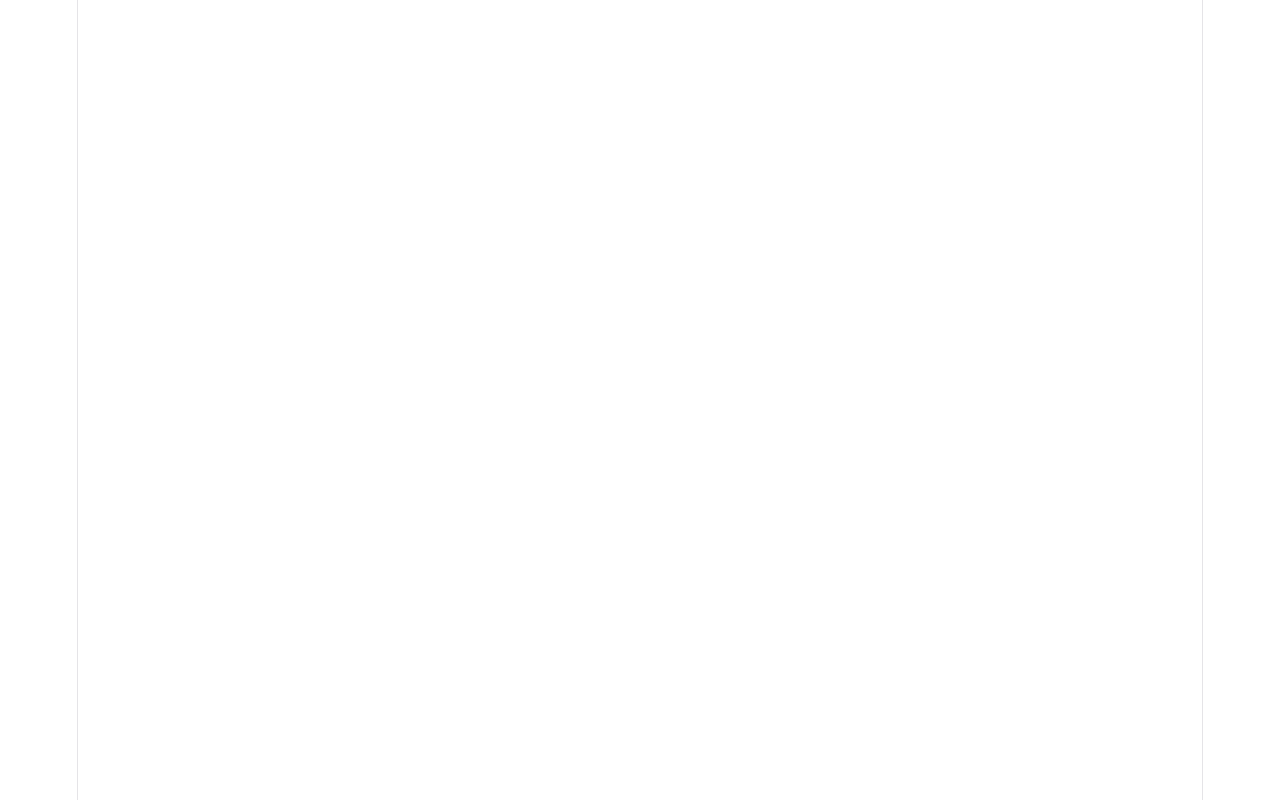
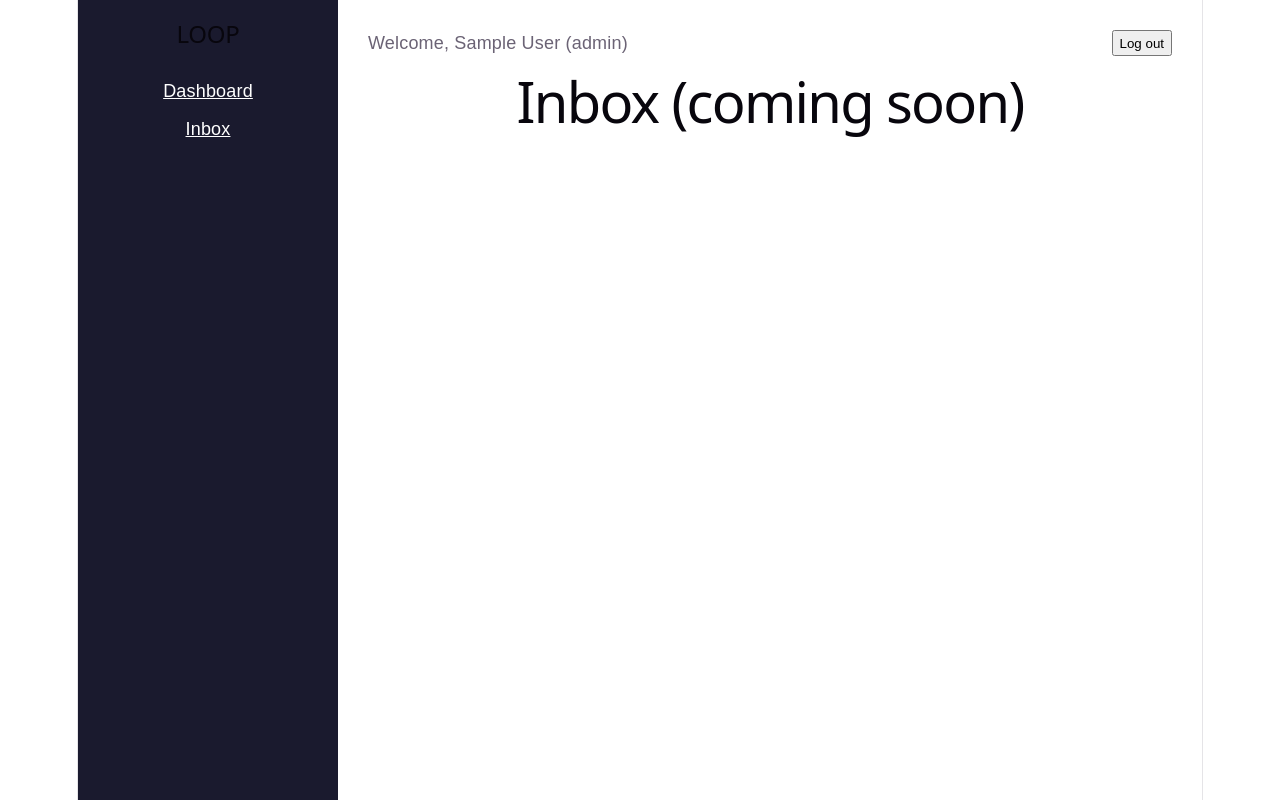
Before and after one commit to S92061424/loop-feedback-platform, a React (Vite) app in the folder frontend/: page /inbox in a window 1280 px wide. Before the commit this address had no page. Built offline with nearby package versions, Linux system fonts and the light colour scheme; sample sign-in values are in the browser's storage.

Commit message:
frontend: add auth context, layout, protected routing, dashboard shell

```diff
--- a/frontend/src/App.tsx
+++ b/frontend/src/App.tsx
@@ -1,21 +1,36 @@
 import { BrowserRouter, Routes, Route, Navigate } from "react-router-dom";
+import { AuthProvider } from "./context/AuthContext";
 import Login from "./pages/Login";
 import Signup from "./pages/Signup";
+import Dashboard from "./pages/Dashboard";
+import Layout from "./components/Layout";
+import ProtectedRoute from "./components/ProtectedRoute";
 
-function Dashboard() {
-  return <h1 style={{ textAlign: "center", marginTop: 80 }}>Dashboard (coming soon)</h1>;
+function Inbox() {
+  return <h1>Inbox (coming soon)</h1>;
 }
 
 function App() {
   return (
+    <AuthProvider>
       <BrowserRouter>
         <Routes>
-        <Route path="/" element={<Navigate to="/login" />} />
           <Route path="/login" element={<Login />} />
           <Route path="/signup" element={<Signup />} />
+          <Route
+            element={
+              <ProtectedRoute>
+                <Layout />
+              </ProtectedRoute>
+            }
+          >
             <Route path="/dashboard" element={<Dashboard />} />
+            <Route path="/inbox" element={<Inbox />} />
+          </Route>
+          <Route path="/" element={<Navigate to="/login" />} />
         </Routes>
       </BrowserRouter>
+    </AuthProvider>
   );
 }
 
--- /dev/null
+++ b/frontend/src/components/Layout.tsx
@@ -0,0 +1,31 @@
+import { Link, Outlet, useNavigate } from "react-router-dom";
+import { useAuth } from "../context/AuthContext";
+
+export default function Layout() {
+  const { user, logout } = useAuth();
+  const navigate = useNavigate();
+
+  const handleLogout = () => {
+    logout();
+    navigate("/login");
+  };
+
+  return (
+    <div style={{ display: "flex", minHeight: "100vh", fontFamily: "sans-serif" }}>
+      <aside style={{ width: 220, background: "#1a1a2e", color: "white", padding: 20 }}>
+        <h2 style={{ marginBottom: 30 }}>LOOP</h2>
+        <nav style={{ display: "flex", flexDirection: "column", gap: 12 }}>
+          <Link to="/dashboard" style={{ color: "white" }}>Dashboard</Link>
+          <Link to="/inbox" style={{ color: "white" }}>Inbox</Link>
+        </nav>
+      </aside>
+      <main style={{ flex: 1, padding: 30 }}>
+        <div style={{ display: "flex", justifyContent: "space-between", marginBottom: 20 }}>
+          <span>Welcome, {user?.name} ({user?.role})</span>
+          <button onClick={handleLogout}>Log out</button>
+        </div>
+        <Outlet />
+      </main>
+    </div>
+  );
+}
--- /dev/null
+++ b/frontend/src/components/ProtectedRoute.tsx
@@ -0,0 +1,9 @@
+import { Navigate } from "react-router-dom";
+import { useAuth } from "../context/AuthContext";
+import type { ReactNode } from "react";
+
+export default function ProtectedRoute({ children }: { children: ReactNode }) {
+  const { token } = useAuth();
+  if (!token) return <Navigate to="/login" />;
+  return <>{children}</>;
+}
--- /dev/null
+++ b/frontend/src/context/AuthContext.tsx
@@ -0,0 +1,51 @@
+import { createContext, useContext, useState, type ReactNode } from "react";
+
+interface User {
+  id: string;
+  name: string;
+  email: string;
+  role: string;
+}
+
+interface AuthContextType {
+  user: User | null;
+  token: string | null;
+  login: (token: string, user: User) => void;
+  logout: () => void;
+}
+
+const AuthContext = createContext<AuthContextType | undefined>(undefined);
+
+export function AuthProvider({ children }: { children: ReactNode }) {
+  const [token, setToken] = useState<string | null>(localStorage.getItem("token"));
+  const [user, setUser] = useState<User | null>(() => {
+    const stored = localStorage.getItem("user");
+    return stored ? JSON.parse(stored) : null;
+  });
+
+  const login = (newToken: string, newUser: User) => {
+    localStorage.setItem("token", newToken);
+    localStorage.setItem("user", JSON.stringify(newUser));
+    setToken(newToken);
+    setUser(newUser);
+  };
+
+  const logout = () => {
+    localStorage.removeItem("token");
+    localStorage.removeItem("user");
+    setToken(null);
+    setUser(null);
+  };
+
+  return (
+    <AuthContext.Provider value={{ user, token, login, logout }}>
+      {children}
+    </AuthContext.Provider>
+  );
+}
+
+export function useAuth() {
+  const context = useContext(AuthContext);
+  if (!context) throw new Error("useAuth must be used within AuthProvider");
+  return context;
+}
--- /dev/null
+++ b/frontend/src/pages/Dashboard.tsx
@@ -0,0 +1,8 @@
+export default function Dashboard() {
+  return (
+    <div>
+      <h1>Dashboard</h1>
+      <p>Charts and stats coming soon.</p>
+    </div>
+  );
+}
--- a/frontend/src/pages/Login.tsx
+++ b/frontend/src/pages/Login.tsx
@@ -1,6 +1,7 @@
 import { useState } from "react";
 import { useNavigate, Link } from "react-router-dom";
 import { login } from "../services/authService";
+import { useAuth } from "../context/AuthContext";
 
 export default function Login() {
   const [email, setEmail] = useState("");
@@ -8,6 +9,7 @@ export default function Login() {
   const [error, setError] = useState("");
   const [loading, setLoading] = useState(false);
   const navigate = useNavigate();
+  const { login: authLogin } = useAuth();
 
   const handleSubmit = async (e: React.FormEvent) => {
     e.preventDefault();
@@ -15,8 +17,7 @@ export default function Login() {
     setLoading(true);
     try {
       const data = await login({ email, password });
-      localStorage.setItem("token", data.token);
-      localStorage.setItem("user", JSON.stringify(data.user));
+      authLogin(data.token, data.user);
       navigate("/dashboard");
     } catch (err: any) {
       setError(err.response?.data?.error || "Login failed");
```
Also changed, not shown: 1 other file (tests, documents, lock files or other folders). Lines whose indentation alone changed are shown as unchanged.
